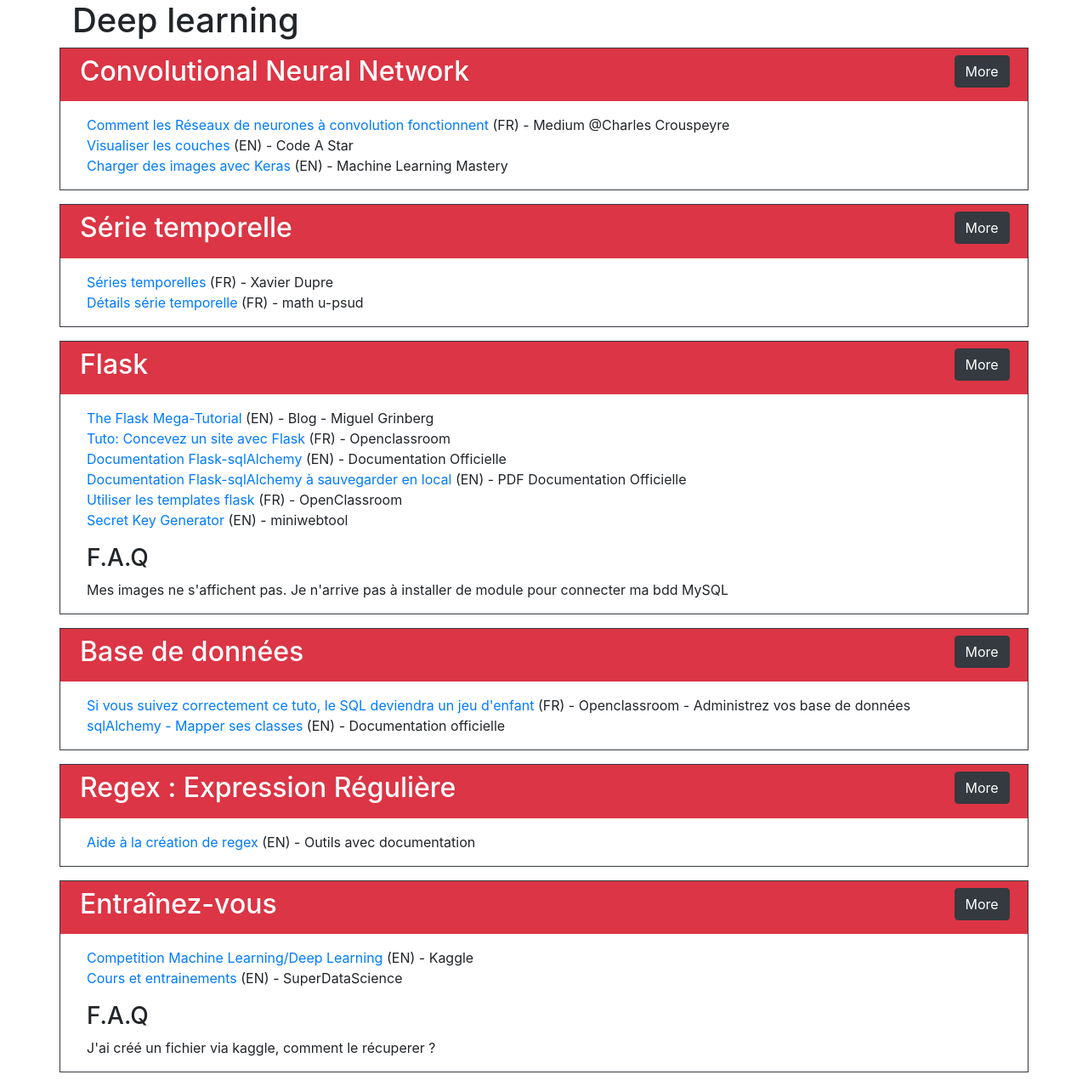
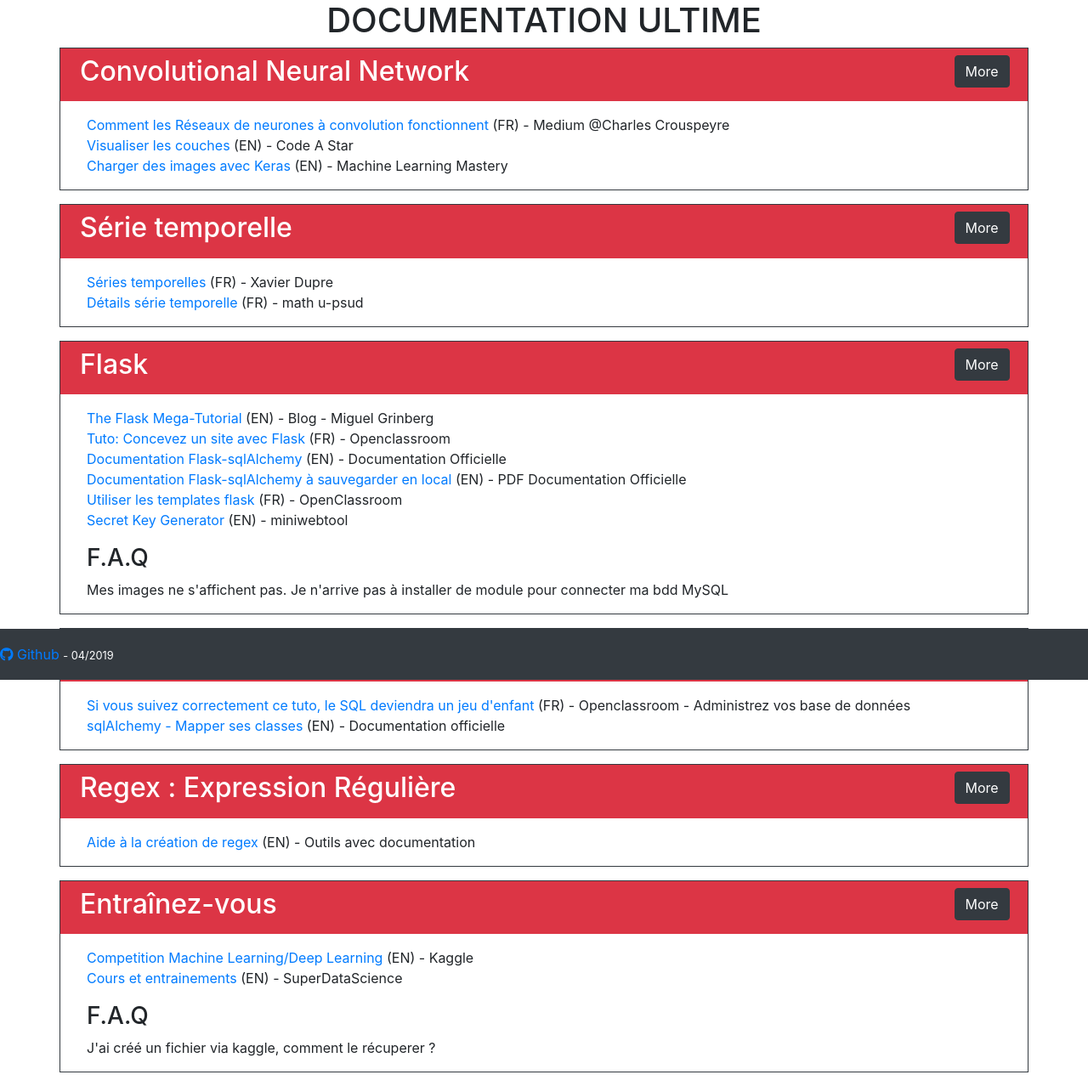
Before and after one commit to June-So/documentation-ultime, a Flask app: page / in a window 1280 px wide. Shown: the whole page at 85% size. Run offline with Flask 2, Linux system fonts and the light colour scheme; data comes from the database, SQL or seed files in the repository; some libraries are stand-ins or nearby versions.

Commit message:
Footer : lien github; google analytics

```diff
--- /dev/null
+++ b/app/static/css/style.css
@@ -0,0 +1,8 @@
+.footer {
+    position: absolute;
+    bottom: 0;
+    width: 100%;
+    height: 60px;
+    line-height: 60px;
+    background-color: #f5f5f5;
+}
--- /dev/null
+++ b/app/static/js/google-analytics.js
@@ -0,0 +1,5 @@
+window.dataLayer = window.dataLayer || [];
+function gtag(){dataLayer.push(arguments);}
+gtag('js', new Date());
+
+gtag('config', 'UA-105254594-2');
--- a/app/templates/base.html
+++ b/app/templates/base.html
@@ -2,17 +2,30 @@
 <html>
     <head>
         <title>Documentation Ultime</title>
+        <!-- Global site tag (gtag.js) - Google Analytics -->
+        <script async src="https://www.googletagmanager.com/gtag/js?id=UA-105254594-2"></script>
+        <script src="{{ url_for('static',filename="js/google-analytics.js") }}"></script>
         <link rel="stylesheet" href="https://stackpath.bootstrapcdn.com/bootstrap/4.3.1/css/bootstrap.min.css">
         <link rel="stylesheet" href="https://use.fontawesome.com/releases/v5.8.1/css/all.css">
+        <link rel="stylesheet" href="{{ url_for('static',filename="css/style.css") }}">
         <meta name="viewport" content="width=device-width, initial-scale=1.0"/>
     </head>
-    <body class="container">
-        {% block body %}
-        {% endblock %}
+    <body>
+        <div class="container">
+          {% block body %}
+          {% endblock %}
+        </div>
+        <!-- FOOTER -->
+
+          <footer class="footer bg-dark text-white">
+            <a href="https://github.com/June-So/documentation-ultime"><i class="fab fa-github fa-1x"></i> Github</a> <small>- 04/2019</small>
+          </footer>
+
+
+        <!-- SCRIPTS JS -->
         <script src="https://cdnjs.cloudflare.com/ajax/libs/materialize/1.0.0/js/materialize.min.js"></script>
         <script src="https://code.jquery.com/jquery-3.3.1.slim.min.js" integrity="sha384-q8i/X+965DzO0rT7abK41JStQIAqVgRVzpbzo5smXKp4YfRvH+8abtTE1Pi6jizo" crossorigin="anonymous"></script>
         <script src="https://cdnjs.cloudflare.com/ajax/libs/popper.js/1.14.7/umd/popper.min.js" integrity="sha384-UO2eT0CpHqdSJQ6hJty5KVphtPhzWj9WO1clHTMGa3JDZwrnQq4sF86dIHNDz0W1" crossorigin="anonymous"></script>
         <script src="https://stackpath.bootstrapcdn.com/bootstrap/4.3.1/js/bootstrap.min.js" integrity="sha384-JjSmVgyd0p3pXB1rRibZUAYoIIy6OrQ6VrjIEaFf/nJGzIxFDsf4x0xIM+B07jRM" crossorigin="anonymous"></script>
-    </body>
-
+      </body>
 </html>
--- a/app/templates/documentation.html
+++ b/app/templates/documentation.html
@@ -1,7 +1,7 @@
 {% extends 'base.html' %}
 
 {% block body %}
-    <h1>Deep learning</h1>
+    <h1 class="text-center">DOCUMENTATION ULTIME</h1>
     <div class="row">
     {% for category in categorys %}
     <div class="col-12 border border-dark mb-3">
```
